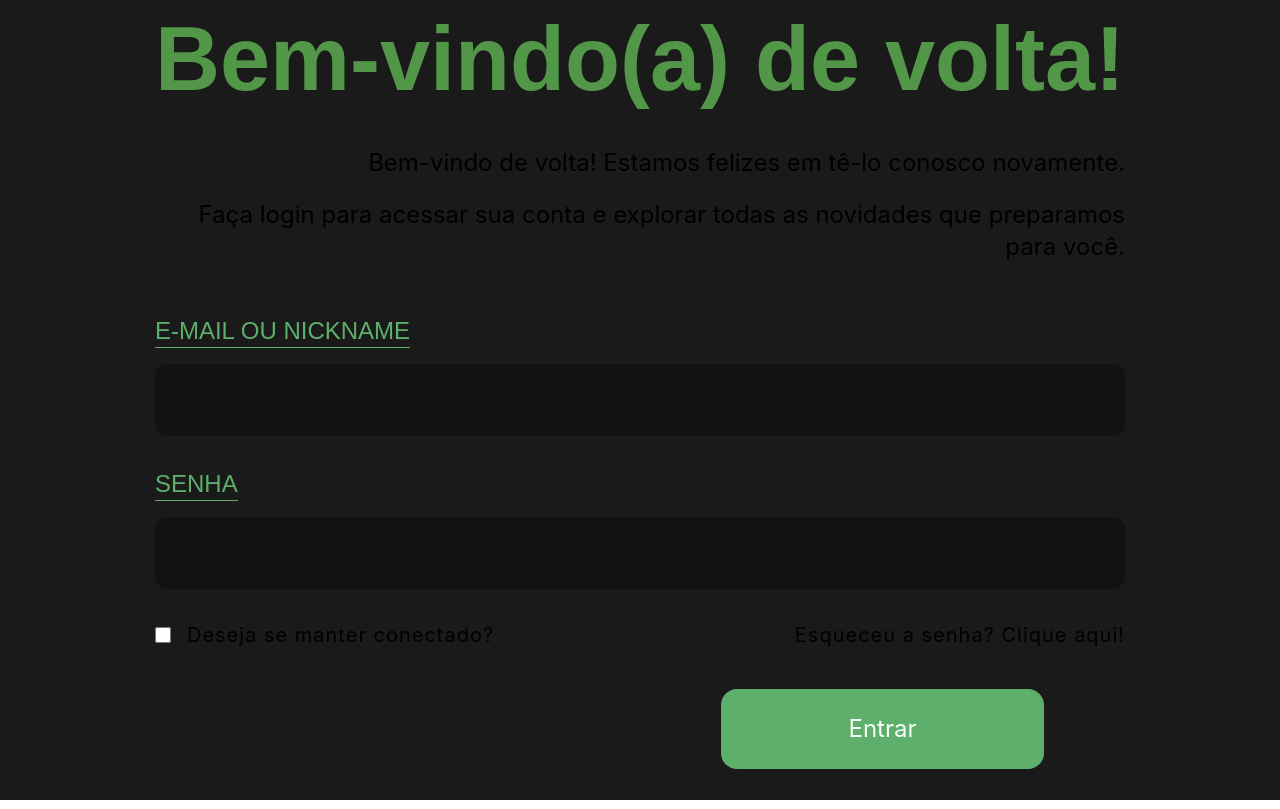
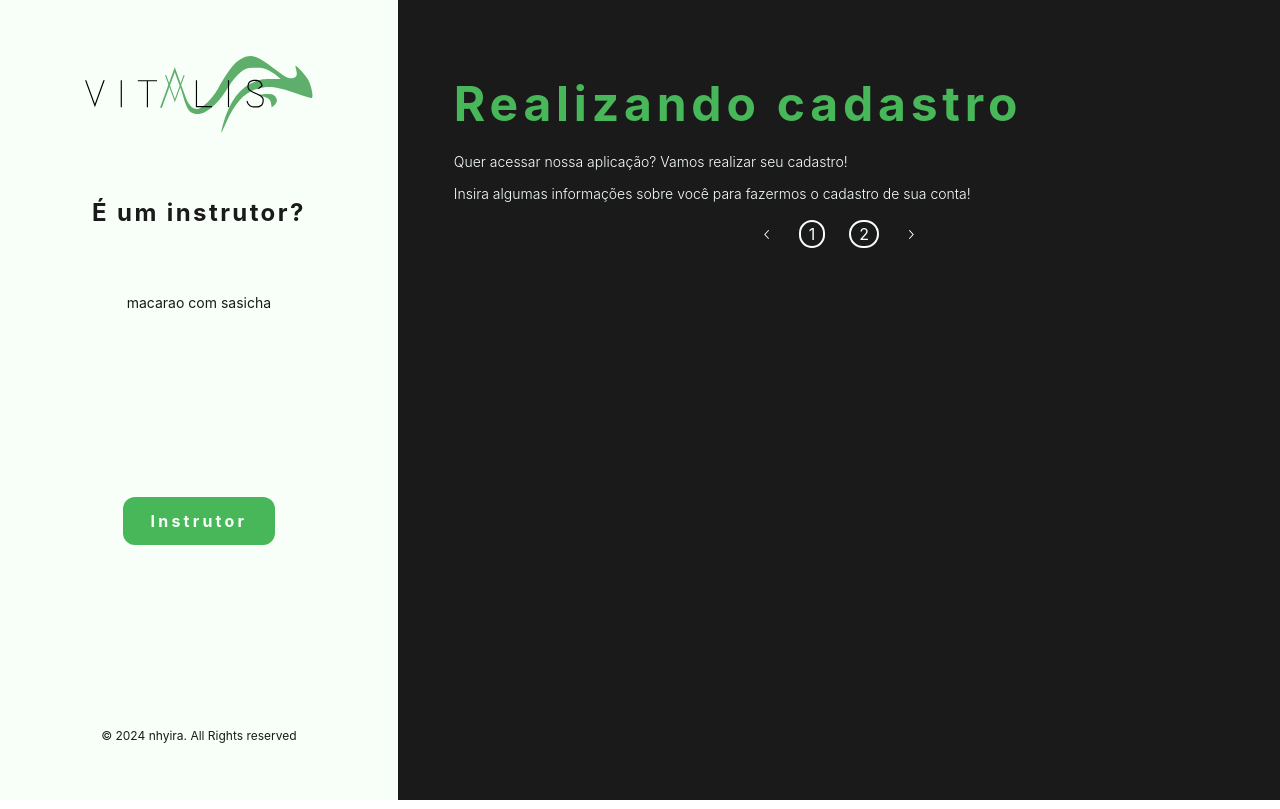
Before and after one commit to nhyira-group5/sistema-vitalis, a React (Vite) app: page / in a window 1280 px wide. Built offline with nearby package versions, Linux system fonts and the light colour scheme; what webfontloader would draw is missing.

Commit message:
refactor - refatoracao tela cadastro

```diff
--- a/src/main.jsx
+++ b/src/main.jsx
@@ -8,7 +8,8 @@ import "./index.css"
 // import ErrorPage from "@routes/errorPage";
 // import LoginRoute  from "@routes/LoginRoute"
 ;
-import Login from '@pages/Login/loginPage.jsx';
+
+import { CadastroPage } from '@pages/Cadastro/cadastroPage';
 
 // import {
 //   createBrowserRouter,
@@ -42,7 +43,7 @@ WebFont.load({
 ReactDOM.createRoot(document.getElementById("root")).render(
   <React.StrictMode>
     <div className='font-inter font-normal bg-black500 m-0 min-w-80 min-h-screen'>
-      <Login />
+      <CadastroPage />
     </div>
   </React.StrictMode>
 );
--- a/src/pages/Cadastro/cadastroPage.jsx
+++ b/src/pages/Cadastro/cadastroPage.jsx
@@ -10,11 +10,6 @@ export function CadastroPage() {
 const [userType, setUserType] = useState(true)
 
 
-const handleUserTypeChange = () => {
-    setUserType(!userType);
-    console.log("Novo valor de userType: ", !userType);
-  };
-
 
 return(
 <>
@@ -22,11 +17,14 @@ return(
         <LoginRegisterCard tittle={`${userType ? 'É um instrutor?' : 'É um aluno?'}`}
                            contentText={`${userType ? 'macarao com sasicha' : 'socoro jesus'}`}
                            userType = {userType}
-                           Button={<Button onClick={handleUserTypeChange} style={`text-md px-7 py-3 rounded-xl tracking-[0.2rem] text-white font-bold ${userType ? 'bg-primary-green300' : 'bg-alt-purple300'}`} content={`${userType ? 'Instrutor' : 'Aluno'}`} />}/>
+                           Button={<Button onClick={()=>setUserType(!userType)}
+                            style={`text-md px-7 py-3 rounded-xl tracking-[0.2rem] text-white font-bold ${userType ? 'bg-primary-green300' : 'bg-alt-purple300'}`}
+                            content={`${userType ? 'Instrutor' : 'Aluno'}`} />}/>
 
-        <div className="flex flex-col gap-4 text-white p-14 pt-20 w-full">
+        <div className="flex flex-col gap-4 text-white p-14 pt-20 w-3/4">
+
             <div className="flex flex-col gap-3">
-                <span className="text-5xl font-bold text-primary-green300">Realizando cadastro</span>
+                <span className="text-5xl font-bold text-primary-green300 tracking-widest">Realizando cadastro</span>
 
                 <span className="mt-3 text-sm font-light">Quer acessar nossa aplicação? Vamos realizar seu cadastro!</span>
                 <span className="text-sm font-light">Insira algumas informações sobre você para fazermos o cadastro de sua conta!</span>
@@ -43,7 +41,7 @@ return(
 
                 <Tabs.Content value="tab1">
 
-                    <pinto/>
+
                 </Tabs.Content>
 
 
```
